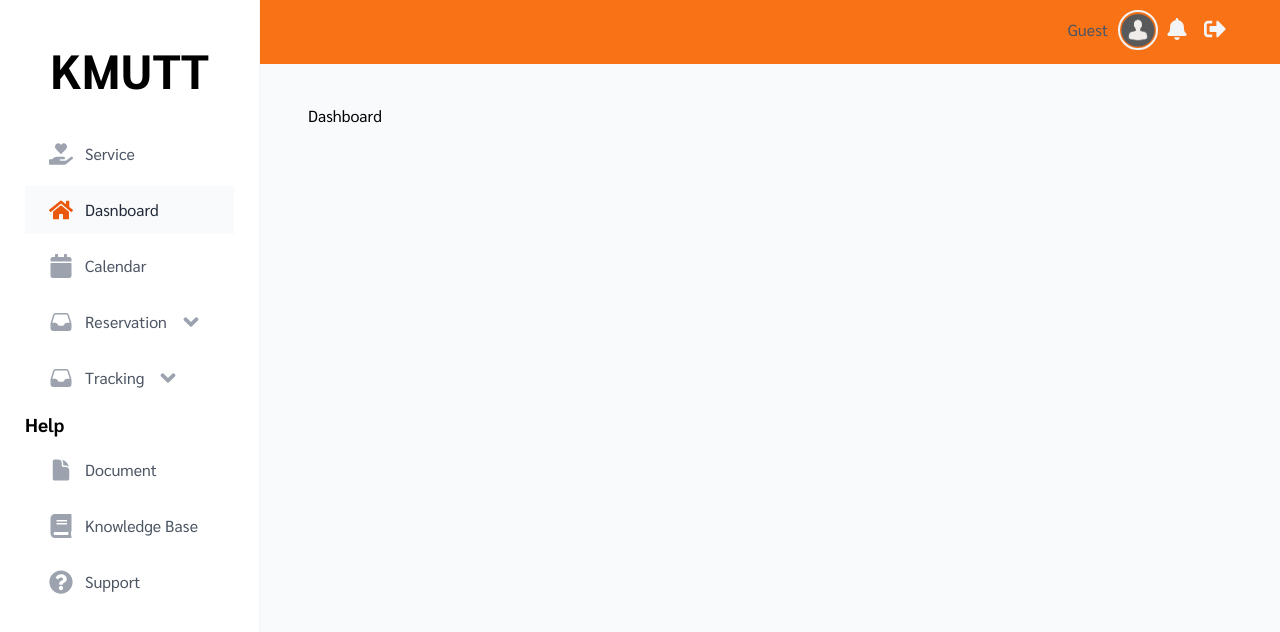
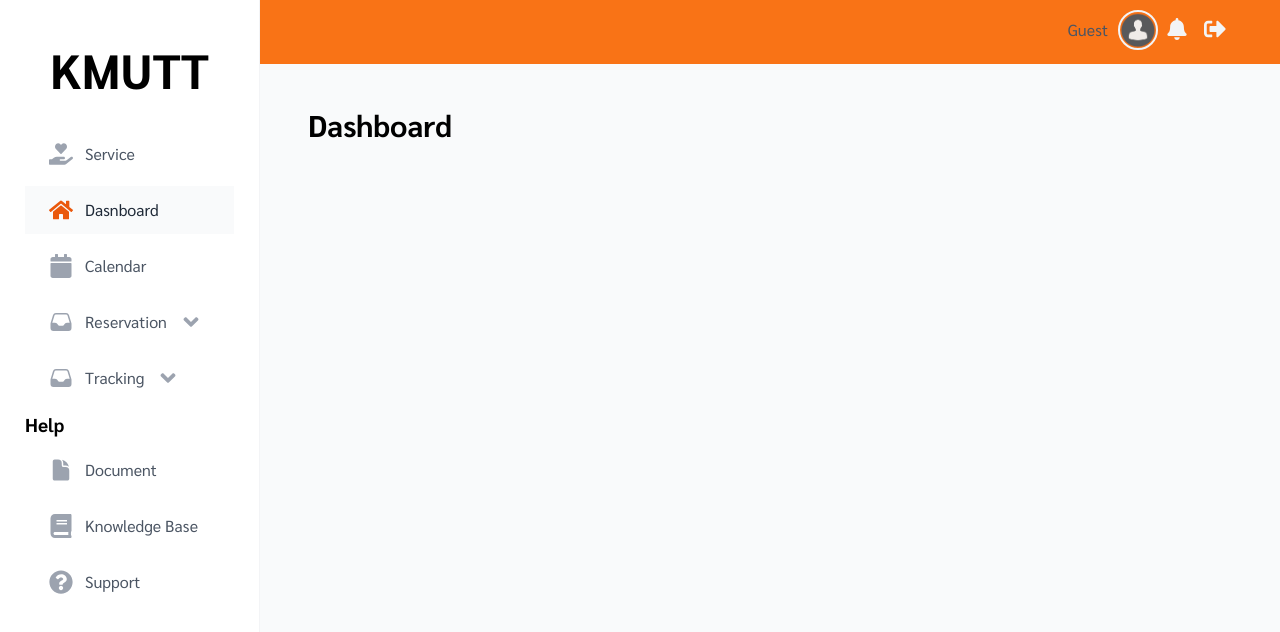
Before and after one commit to DonRadonZ/MyPortal-Website, a React (Vite) app in the folder frontend/: page /dashboard in a window 1280 px wide. Shown: the top 632 px of the page. Built offline with nearby package versions, Linux system fonts and the light colour scheme.

Commit message:
update: heading part

```diff
--- a/frontend/src/screen/Dashboard.tsx
+++ b/frontend/src/screen/Dashboard.tsx
@@ -1,7 +1,10 @@
+import Heading from "../components/Typography/Heading";
 
 
 export default function Dashboard() {
   return (
-    <div>Dashboard</div>
+    <>
+    <Heading as="h1">Dashboard</Heading>
+    </>
   )
 }
```
